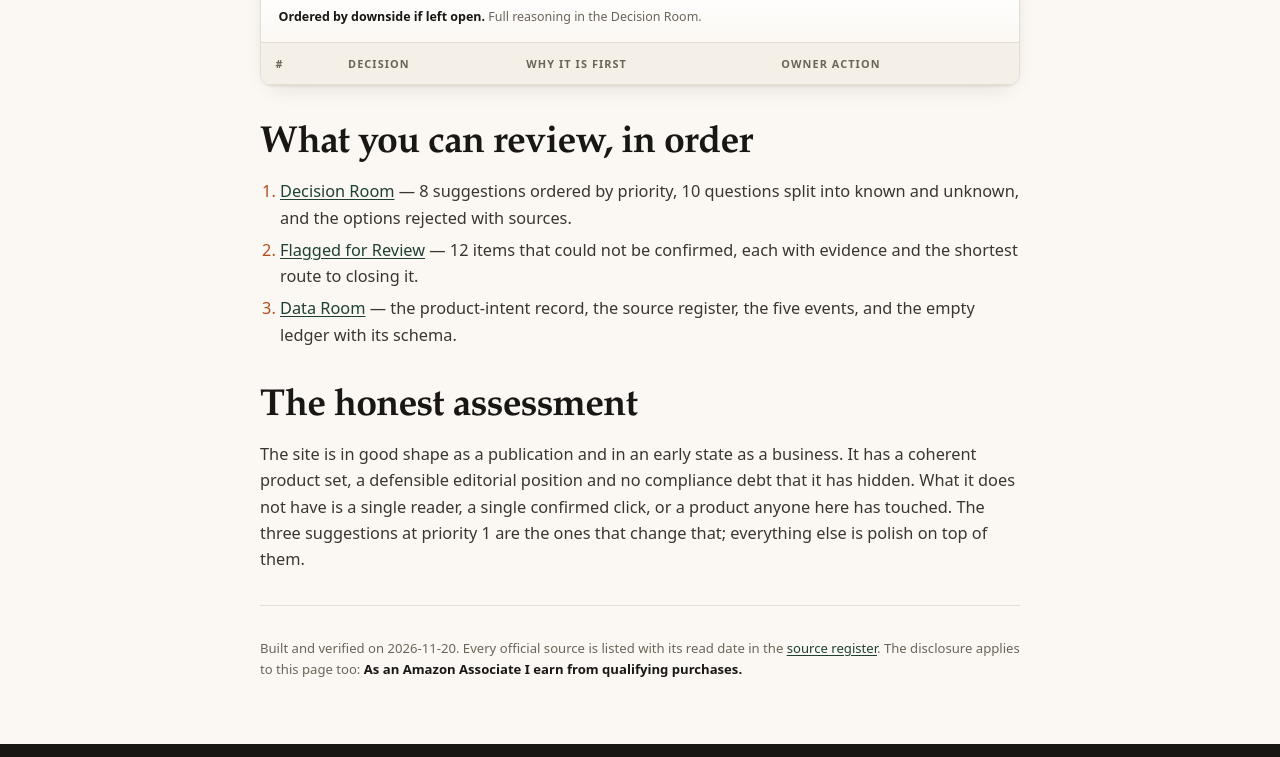
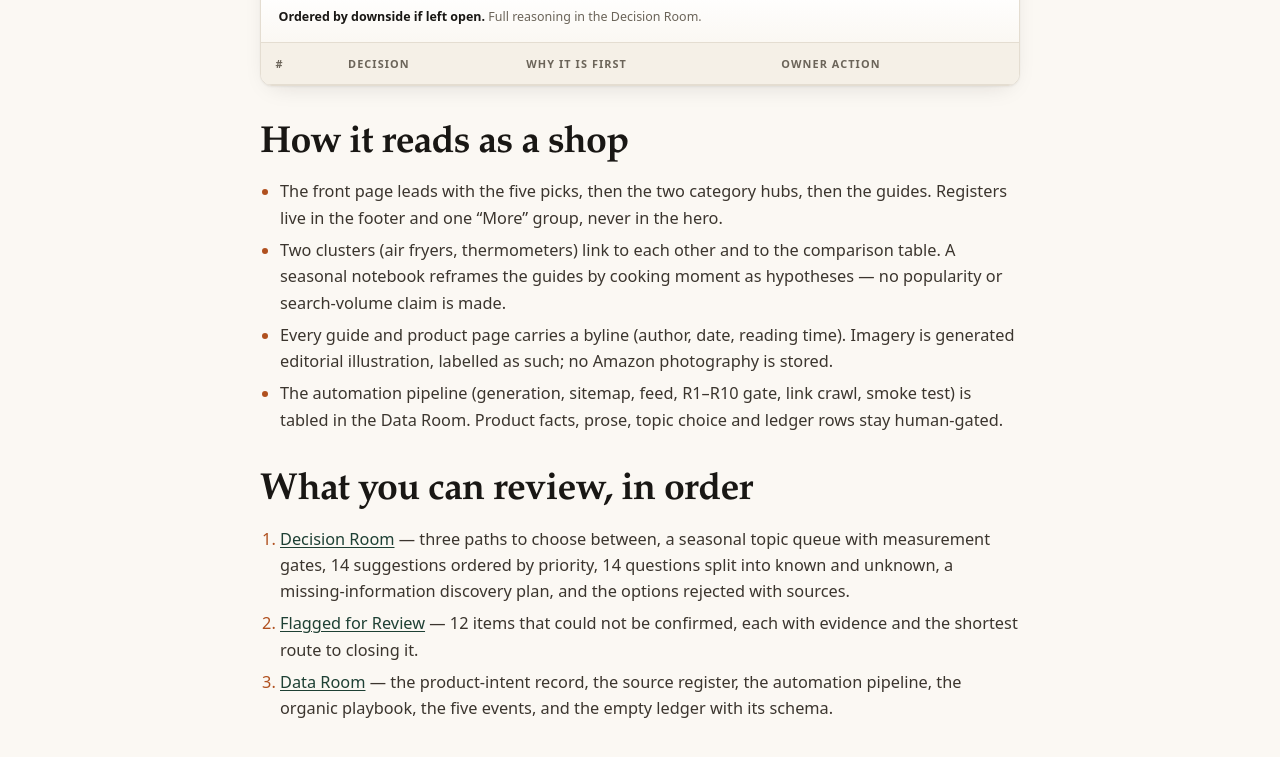
Before and after one commit to sassnarep3-star/WinB, a website: page executive-summary/index.html in a window 1280 px wide. Shown: the part 2110-2867 px from the top of the page. Drawn offline with Linux system fonts and the light colour scheme.

Commit message:
Regenerate executive summary from updated flag data (FLG-010/012)
Co-authored-by: arena-agent <297053741+arena-agent@users.noreply.github.com>

```diff
--- a/executive-summary/index.html
+++ b/executive-summary/index.html
@@ -105,11 +105,19 @@
 </div>
 
 
+    <h2>How it reads as a shop</h2>
+    <ul>
+      <li>The front page leads with the five picks, then the two category hubs, then the guides. Registers live in the footer and one “More” group, never in the hero.</li>
+      <li>Two clusters (air fryers, thermometers) link to each other and to the comparison table. A seasonal notebook reframes the guides by cooking moment as hypotheses — no popularity or search-volume claim is made.</li>
+      <li>Every guide and product page carries a byline (author, date, reading time). Imagery is generated editorial illustration, labelled as such; no Amazon photography is stored.</li>
+      <li>The automation pipeline (generation, sitemap, feed, R1–R10 gate, link crawl, smoke test) is tabled in the Data Room. Product facts, prose, topic choice and ledger rows stay human-gated.</li>
+    </ul>
+
     <h2>What you can review, in order</h2>
     <ol>
-      <li><a href="../decisions/">Decision Room</a> — 8 suggestions ordered by priority, 10 questions split into known and unknown, and the options rejected with sources.</li>
+      <li><a href="../decisions/">Decision Room</a> — three paths to choose between, a seasonal topic queue with measurement gates, 14 suggestions ordered by priority, 14 questions split into known and unknown, a missing-information discovery plan, and the options rejected with sources.</li>
       <li><a href="../flagged/">Flagged for Review</a> — 12 items that could not be confirmed, each with evidence and the shortest route to closing it.</li>
-      <li><a href="../data-room/">Data Room</a> — the product-intent record, the source register, the five events, and the empty ledger with its schema.</li>
+      <li><a href="../data-room/">Data Room</a> — the product-intent record, the source register, the automation pipeline, the organic playbook, the five events, and the empty ledger with its schema.</li>
     </ol>
 
     <h2>The honest assessment</h2>
```
